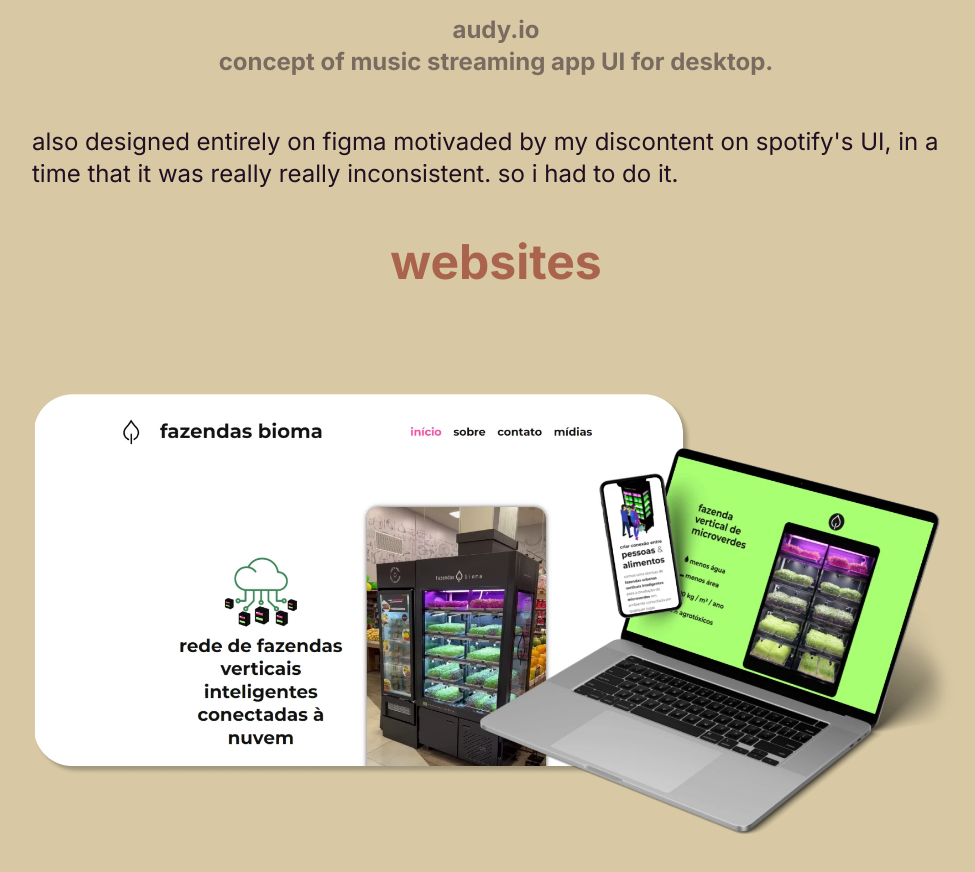
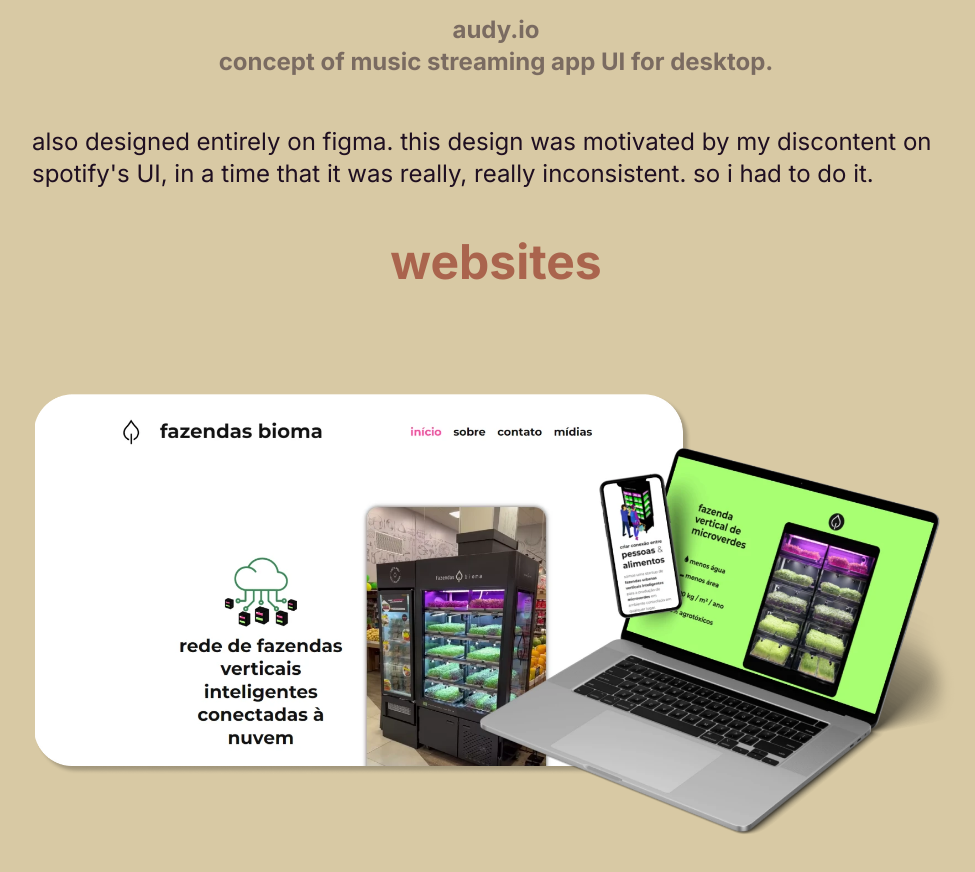
Before and after one commit to rugo-cafe/rugo-cafe.github.io, a Next.js app: page / in a window 1280 px wide. Shown: the part 3460-4332 px from the top of the page, without its empty margins (144-1119 px from the left). Built offline with nearby package versions, Linux system fonts and the light colour scheme; a web font is replaced by a local one; what tailwindcss-animated would draw is missing.

Commit message:
grammar fix

```diff
--- a/src/app/layout.tsx
+++ b/src/app/layout.tsx
@@ -8,8 +8,8 @@ export const metadata: Metadata = {
   title: "vitor hugo cunha",
   description: "creative designer, web developer.",
   openGraph: {
-    images: '/projects/logo-dark.svg/'
-  }
+    images: '/projects/logo-dark.svg/',
+  },
 };
 
 export default function RootLayout({
--- a/src/app/page.tsx
+++ b/src/app/page.tsx
@@ -218,7 +218,7 @@
                     <img title="click to expand" className="hover:opacity-70 transition-opacity  duration-1000 flex justify-center items-center lg:mt-18 w-500  md: " src="/projects/2.webp" alt="Project 1: Interface prototype of an meditation app"  />
                     </a>
                     <motion.h2 className="m-5 mt-10 font-bold text-dpurp opacity-50 text-center lg:text-2xl dark:text-wbeige"> audy.io 	<br /> concept of music streaming app UI for desktop. </motion.h2>
-                    <p className="text-start flex items-center justify-center text-lg m-10  md:m-12 text-pretty md:text-2xl text-dpurp dark:text-wbeige">also designed entirely on figma motivaded by my discontent on spotify's UI, in a time  that it was really really inconsistent. so i had to do it.
+                    <p className="text-start flex items-center justify-center text-lg m-10  md:m-12 text-pretty md:text-2xl text-dpurp dark:text-wbeige">also designed entirely on figma. this design was motivated by my discontent on spotify's UI, in a time  that it was really, really inconsistent. so i had to do it.
                     </p>
                     </motion.div>
                     </FadeIn>
```
